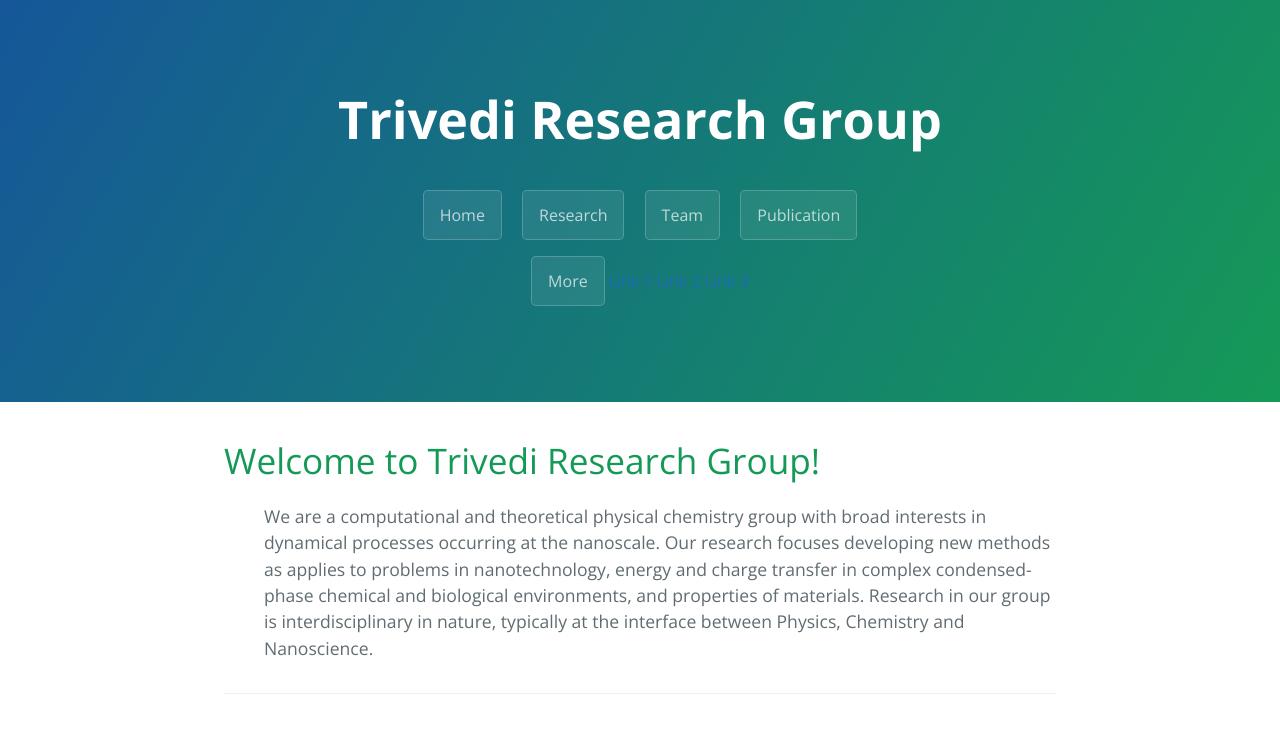
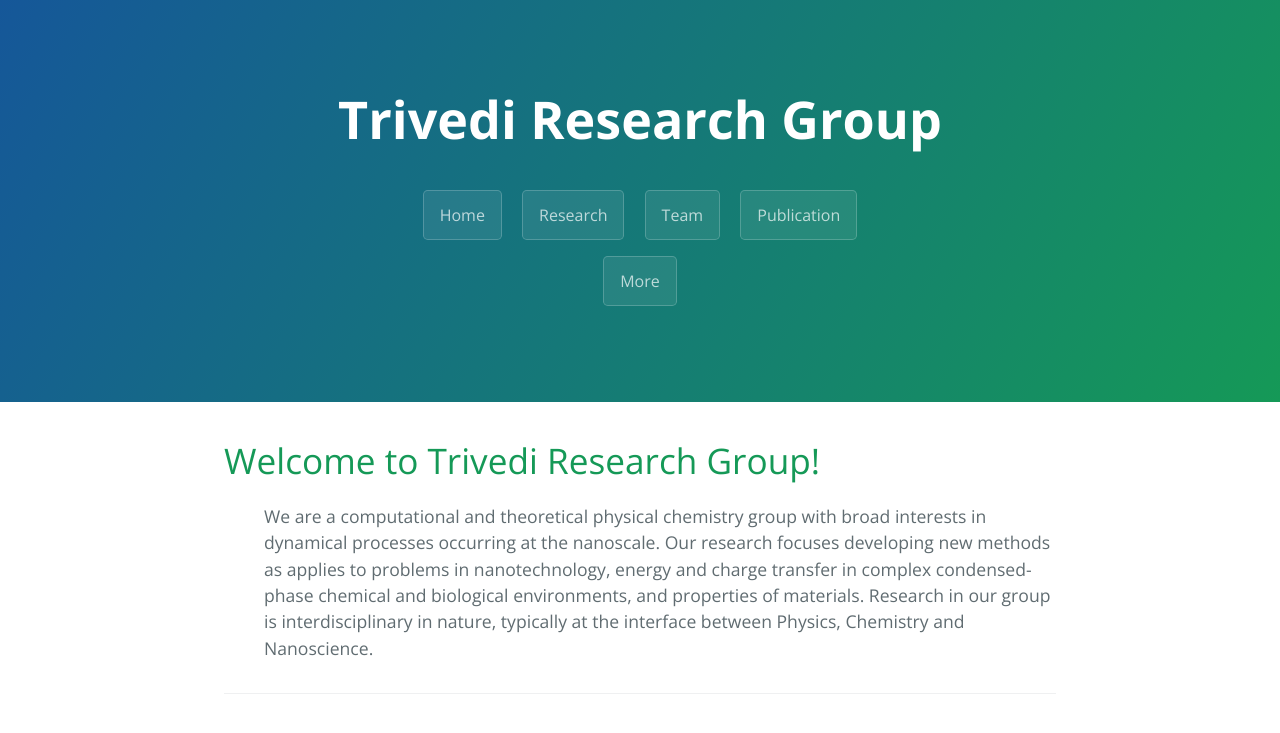
Before and after one commit to dharatrivedi/dharatrivedi.github.io, a Jekyll site: the page built from index.html, in a window 1280 px wide. Shown: the top 733 px of the page. Built offline with Jekyll 4.4.1, drawn with Linux system fonts in a browser that asks for light colours; the list of posts is cut into pages by our own code.

Commit message:
Update page-header.html

```diff
--- a/_includes/page-header.html
+++ b/_includes/page-header.html
@@ -7,10 +7,10 @@
   <a href="https://dharatrivedi.github.io/publication.html" class="dropbtn">Publication</a>
   <div class="dropdown">
     <button class="dropbtn">More</button>
-      <a class="dropdown-content">
+      <div class="dropdown-content">
         <a href="#">Link 1</a>
         <a href="#">Link 2</a>
         <a href="#">Link 3</a>
-      </a>
+      </div>
   </div>
 </section>
```
